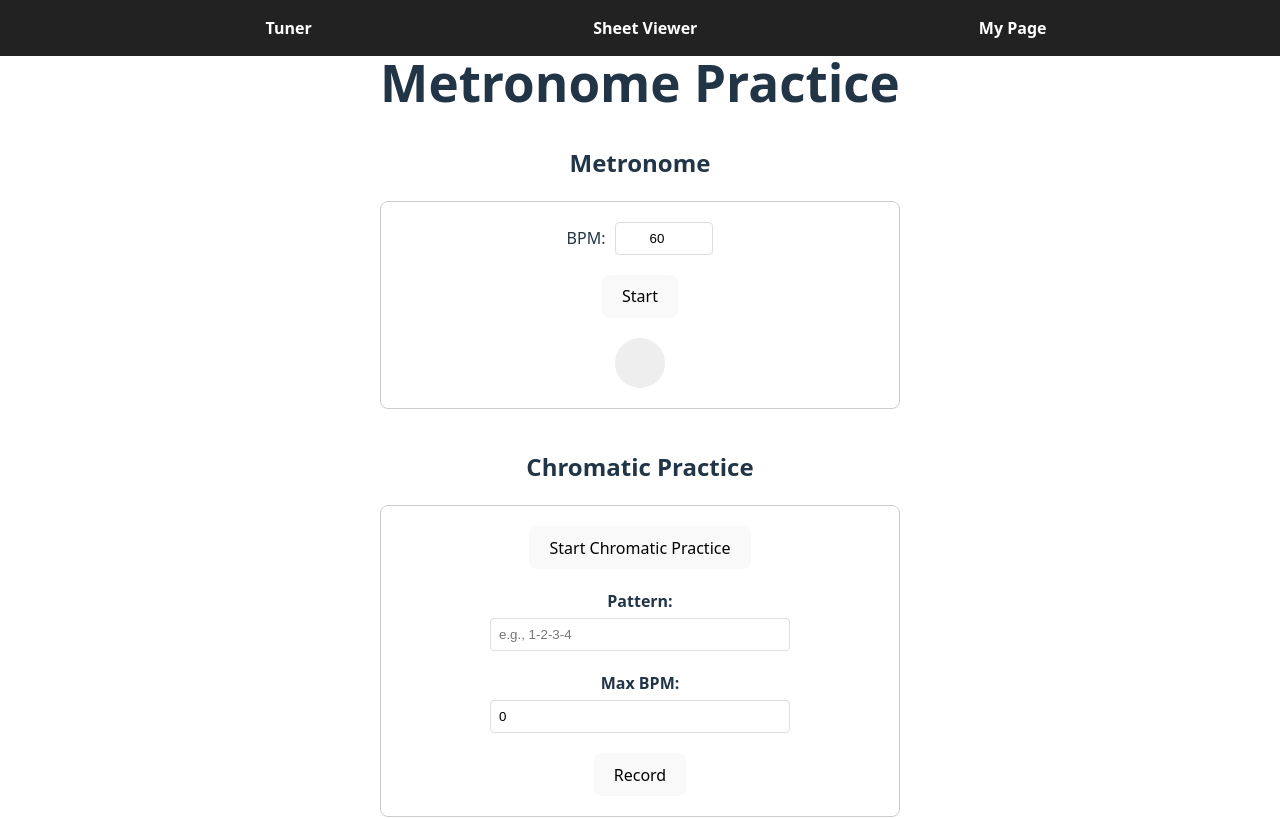
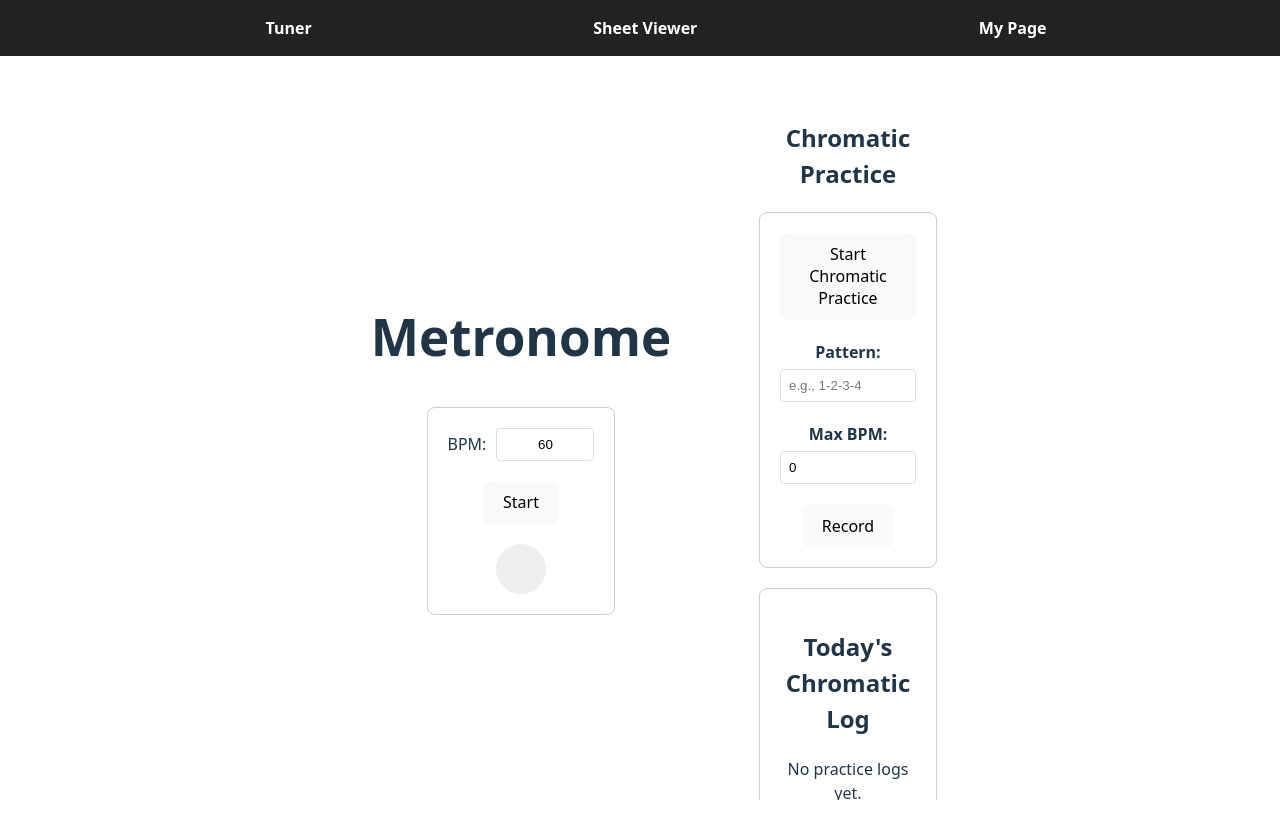
Before and after one commit to hyoungjungyi/GRIP, a React (Vite) app: page /metronome-practice in a window 1280 px wide. Shown: the top 819 px of the page. Built offline with nearby package versions, Linux system fonts and the light colour scheme.

Commit message:
still working: metronome, tuner

```diff
--- a/src/pages/Metronome/ChromaticPractice/ChromaticPractice.tsx
+++ b/src/pages/Metronome/ChromaticPractice/ChromaticPractice.tsx
@@ -1,18 +1,18 @@
-import React, { useState } from 'react';
-import styles from './ChromaticPractice.module.css';
+import React, { useState } from "react";
+import styles from "./ChromaticPractice.module.css";
 
 interface ChromaticPracticeProps {
   addLog: (pattern: string, bpm: number) => void;
 }
 
 const ChromaticPractice: React.FC<ChromaticPracticeProps> = ({ addLog }) => {
-  const [pattern, setPattern] = useState('');
+  const [pattern, setPattern] = useState("");
   const [maxBpm, setMaxBpm] = useState(0);
 
   const handleRecord = () => {
     if (pattern && maxBpm > 0) {
       addLog(pattern, maxBpm);
-      setPattern('');
+      setPattern("");
       setMaxBpm(0);
     }
   };
@@ -33,11 +33,17 @@ const ChromaticPractice: React.FC<ChromaticPracticeProps> = ({ addLog }) => {
       <div className={styles.inputGroup}>
         <label htmlFor="maxBpm">Max BPM:</label>
         <input
-          type="number"
+          type="text"
+          inputMode="numeric"
+          pattern="[0-9]*"
           id="maxBpm"
           value={maxBpm}
-          onChange={(e) => setMaxBpm(Number(e.target.value))}
-          min="1"
+          onChange={(e) => {
+            const val = e.target.value;
+            if (/^\d*$/.test(val)) {
+              setMaxBpm(Number(val));
+            }
+          }}
         />
       </div>
       <button onClick={handleRecord}>Record</button>
--- a/src/pages/Metronome/Metronome/Metronome.tsx
+++ b/src/pages/Metronome/Metronome/Metronome.tsx
@@ -40,12 +40,17 @@ const Metronome: React.FC = () => {
       <div className={styles.bpmControl}>
         <label htmlFor="bpm">BPM:</label>
         <input
-          type="number"
+          type="text"
           inputMode="numeric"
+          pattern="[0-9]*"
           id="bpm"
           value={bpm}
-          onChange={(e) => setBpm(Number(e.target.value))}
-          min="1"
+          onChange={(e) => {
+            const val = e.target.value;
+            if (/^\d*$/.test(val)) {
+              setBpm(Number(val));
+            }
+          }}
         />
       </div>
       <button onClick={handleStartStop}>{isPlaying ? "Stop" : "Start"}</button>
--- /dev/null
+++ b/src/pages/Metronome/MetronomePractice.module.css
@@ -0,0 +1,25 @@
+.metronomePracticeContainer {
+  display: flex;
+  justify-content: center;
+  gap: 20px;
+  height: calc(100vh - 80px);
+  padding-top: 80px;
+}
+
+.metronomeSection {
+  width: 50%;
+  display: flex;
+  flex-direction: column;
+  justify-content: center;
+  align-items: center;
+  padding: 20px;
+}
+
+.sideSection {
+  width: 25%;
+  display: flex;
+  flex-direction: column;
+  gap: 20px;
+  padding: 20px;
+  overflow-y: auto;
+}
--- a/src/pages/Metronome/MetronomePractice.tsx
+++ b/src/pages/Metronome/MetronomePractice.tsx
@@ -1,8 +1,10 @@
 import React, { useState } from "react";
 import Metronome from "./Metronome/Metronome";
 import ChromaticPractice from "./ChromaticPractice/ChromaticPractice";
-import PracticeLog from "../../components/PracticeLog/PracticeLog";
+import PracticeLog from "./PracticeLog/PracticeLog";
 import Navbar from "../../components/Navbar/Navbar";
+import styles from "./MetronomePractice.module.css";
+import Nav_Met from "../../components/Nav_Met/Nav_Met";
 
 interface PracticeLogEntry {
   pattern: string;
@@ -19,15 +21,16 @@ const MetronomePractice: React.FC = () => {
   return (
     <>
       <Navbar />
-      <div style={{ padding: "20px", maxWidth: "800px", margin: "0 auto" }}>
-        <h1>Metronome Practice</h1>
-
-        <section style={{ marginBottom: "40px" }}>
-          <h2>Metronome</h2>
+      <div className={styles.metronomePracticeContainer}>
+        {/* Metronome Section (Main) */}
+        <section className={styles.metronomeSection}>
+          <h1>Metronome</h1>
           <Metronome />
         </section>
 
-        <section style={{ marginBottom: "40px" }}>
+        {/* Chromatic Practice & Practice Log Section (Side) */}
+        <div className={styles.sideSection}>
+          <section>
             <h2>Chromatic Practice</h2>
             <ChromaticPractice addLog={addLog} />
           </section>
@@ -36,6 +39,8 @@ const MetronomePractice: React.FC = () => {
             <PracticeLog logs={practiceLogs} />
           </section>
         </div>
+      </div>
+      <Nav_Met />
     </>
   );
 };
--- a/src/components/PracticeLog/PracticeLog.module.css
+++ b/src/pages/Metronome/PracticeLog/PracticeLog.module.css
@@ -15,4 +15,5 @@
   padding: 10px;
   border-radius: 4px;
   border: 1px solid #eee;
+  color: #000;
 }
--- a/src/components/PracticeLog/PracticeLog.tsx
+++ b/src/pages/Metronome/PracticeLog/PracticeLog.tsx
@@ -1,5 +1,5 @@
-import React from 'react';
-import styles from './PracticeLog.module.css';
+import React from "react";
+import styles from "./PracticeLog.module.css";
 
 interface PracticeLogEntry {
   pattern: string;
--- a/src/pages/Tuner/utils.ts
+++ b/src/pages/Tuner/utils.ts
@@ -48,7 +48,7 @@ export function getClosestString(frequency: number): string | null {
     e: 329.63, // E4
   };
 
-  const threshold = 10; // Hz
+  const threshold = 50; // Hz
   let closestString: string | null = null;
   let minDifference = Infinity;
 
```
Lines whose indentation alone changed are shown as unchanged.
